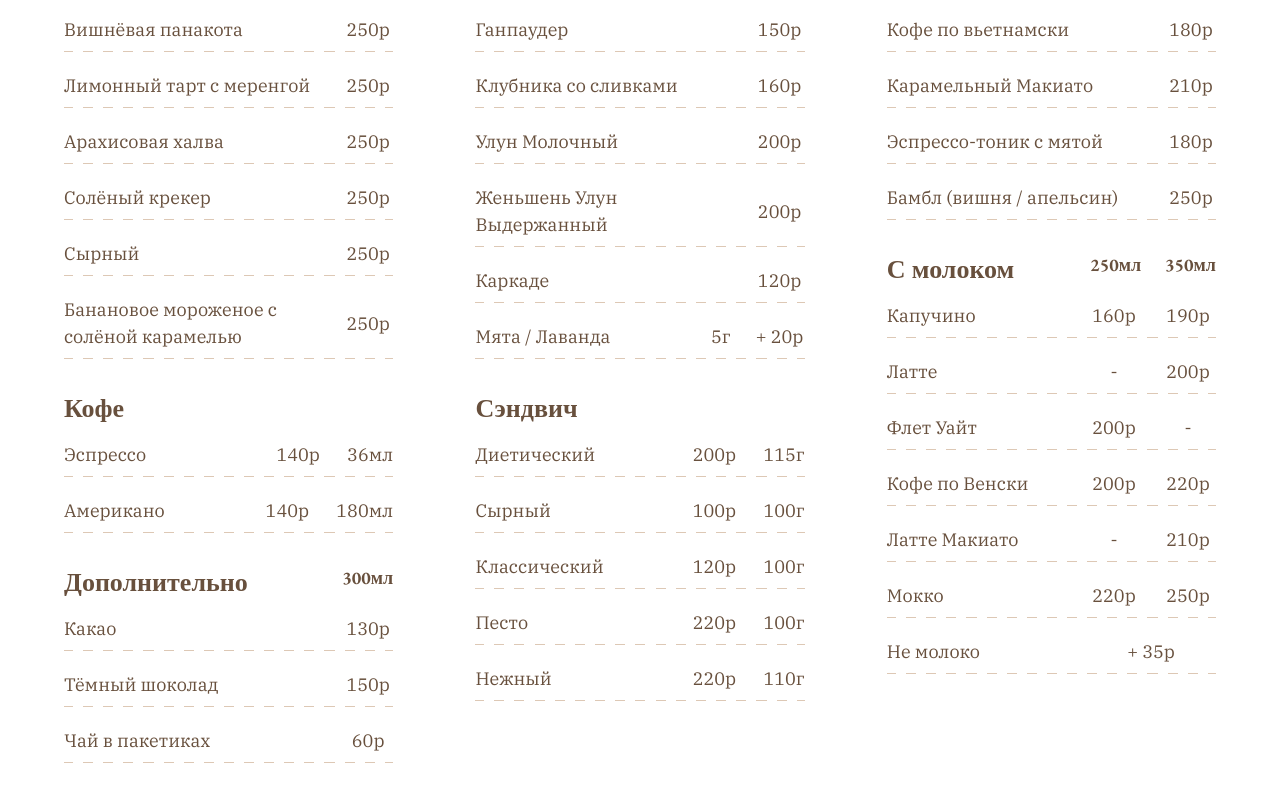
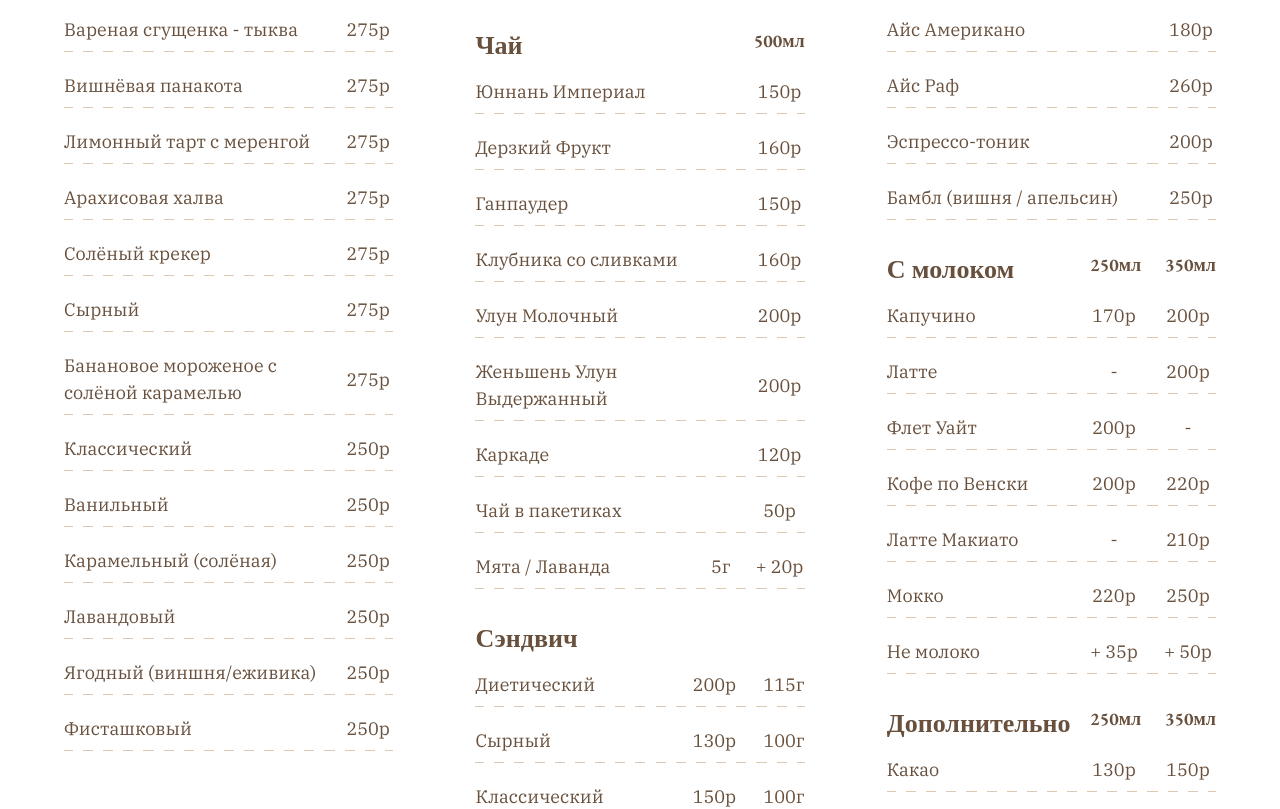
Before and after one commit to Wozgard/mirdrim, an Angular app: page / in a window 1280 px wide. Shown: the part 2460-3269 px from the top of the page. Built offline with nearby package versions, Linux system fonts and the light colour scheme.

Commit message:
refactor: change prices in menu

```diff
--- a/src/app/modules/menu/menu.component.html
+++ b/src/app/modules/menu/menu.component.html
@@ -26,6 +26,7 @@
             <div
               class="item-menu__left-block"
               [class.item-menu__left-block--addition]="item.addition"
+              [class.item-menu__left-block--switch]="item.switch"
               [class.item-menu__left-block--center]="
                 (section?.volume?.length ?? 0) > 1
               "
--- a/src/app/modules/menu/menu.component.scss
+++ b/src/app/modules/menu/menu.component.scss
@@ -89,7 +89,7 @@
     display: flex;
     gap: 24px;
 
-    &--addition {
+    &--switch {
       flex-direction: row-reverse;
     }
 
--- a/src/app/modules/menu/menu.component.ts
+++ b/src/app/modules/menu/menu.component.ts
@@ -7,6 +7,7 @@ interface MenuItem {
   volume?: string;
   weight?: string;
   addition?: boolean;
+  switch?: boolean;
 }
 
 interface MenuSection {
@@ -29,34 +30,32 @@ export class MenuComponent {
         title: 'Раф',
         volume: ['350мл'],
         items: [
-          { name: 'Малина-красный базилик', prices: [250] },
-          { name: 'Малина-кокос', prices: [250] },
-          { name: 'Вишнёвая панакота', prices: [250] },
-          { name: 'Лимонный тарт с меренгой', prices: [250] },
-          { name: 'Арахисовая халва', prices: [250] },
-          { name: 'Солёный крекер', prices: [250] },
-          { name: 'Сырный', prices: [250] },
-          { name: 'Банановое мороженое с солёной карамелью', prices: [250] },
-        ],
-      },
-      {
-        title: 'Кофе',
-        items: [
-          { name: 'Эспрессо', prices: [140], volume: '36мл' },
-          { name: 'Американо', prices: [140], volume: '180мл' },
-        ],
-      },
-      {
-        title: 'Дополнительно',
-        volume: ['300мл'],
-        items: [
-          { name: 'Какао', prices: [130] },
-          { name: 'Тёмный шоколад', prices: [150] },
-          { name: 'Чай в пакетиках', prices: [60] },
+          { name: 'Малина-красный базилик', prices: [275] },
+          { name: 'Малина-кокос', prices: [275] },
+          { name: 'Вареная сгущенка - тыква', prices: [275] },
+          { name: 'Вишнёвая панакота', prices: [275] },
+          { name: 'Лимонный тарт с меренгой', prices: [275] },
+          { name: 'Арахисовая халва', prices: [275] },
+          { name: 'Солёный крекер', prices: [275] },
+          { name: 'Сырный', prices: [275] },
+          { name: 'Банановое мороженое с солёной карамелью', prices: [275] },
+          { name: 'Классический', prices: [250] },
+          { name: 'Ванильный', prices: [250] },
+          { name: 'Карамельный (солёная)', prices: [250] },
+          { name: 'Лавандовый', prices: [250] },
+          { name: 'Ягодный (виншня/еживика)', prices: [250] },
+          { name: 'Фисташковый', prices: [250] },
         ],
       },
     ],
     [
+      {
+        title: 'Кофе',
+        items: [
+          { name: 'Эспрессо', prices: [150], volume: '36мл' },
+          { name: 'Американо', prices: [160], volume: '180мл' },
+        ],
+      },
       {
         title: 'Чай',
         volume: ['500мл'],
@@ -68,11 +67,13 @@ export class MenuComponent {
           { name: 'Улун Молочный', prices: [200] },
           { name: 'Женьшень Улун Выдержанный', prices: [200] },
           { name: 'Каркаде', prices: [120] },
+          { name: 'Чай в пакетиках', prices: [50] },
           {
             name: 'Мята / Лаванда',
             prices: [20],
             weight: '5г',
             addition: true,
+            switch: true,
           },
         ],
       },
@@ -80,8 +81,8 @@ export class MenuComponent {
         title: 'Сэндвич',
         items: [
           { name: 'Диетический', prices: [200], weight: '115г' },
-          { name: 'Сырный', prices: [100], weight: '100г' },
-          { name: 'Классический', prices: [120], weight: '100г' },
+          { name: 'Сырный', prices: [130], weight: '100г' },
+          { name: 'Классический', prices: [150], weight: '100г' },
           { name: 'Песто', prices: [220], weight: '100г' },
           { name: 'Нежный', prices: [220], weight: '110г' },
         ],
@@ -94,9 +95,9 @@ export class MenuComponent {
         items: [
           { name: 'Гляссе', prices: [220] },
           { name: 'Айс Латте', prices: [220] },
-          { name: 'Кофе по вьетнамски', prices: [180] },
-          { name: 'Карамельный Макиато', prices: [210] },
-          { name: 'Эспрессо-тоник с мятой', prices: [180] },
+          { name: 'Айс Американо', prices: [180] },
+          { name: 'Айс Раф', prices: [260] },
+          { name: 'Эспрессо-тоник', prices: [200] },
           { name: 'Бамбл (вишня / апельсин)', prices: [250] },
         ],
       },
@@ -104,13 +105,22 @@ export class MenuComponent {
         title: 'С молоком',
         volume: ['250мл', '350мл'],
         items: [
-          { name: 'Капучино', prices: [160, 190] },
+          { name: 'Капучино', prices: [170, 200] },
           { name: 'Латте', prices: [-1, 200] },
           { name: 'Флет Уайт', prices: [200, -1] },
           { name: 'Кофе по Венски', prices: [200, 220] },
           { name: 'Латте Макиато', prices: [-1, 210] },
           { name: 'Мокко', prices: [220, 250] },
-          { name: 'Не молоко', prices: [35], addition: true },
+          { name: 'Не молоко', prices: [35, 50], addition: true },
+        ],
+      },
+      {
+        title: 'Дополнительно',
+        volume: ['250мл', '350мл'],
+        items: [
+          { name: 'Какао', prices: [130, 150] },
+          { name: 'Тёмный шоколад', prices: [150, 170] },
+          { name: 'Матча латте', prices: [200, 240] },
         ],
       },
     ],
```
